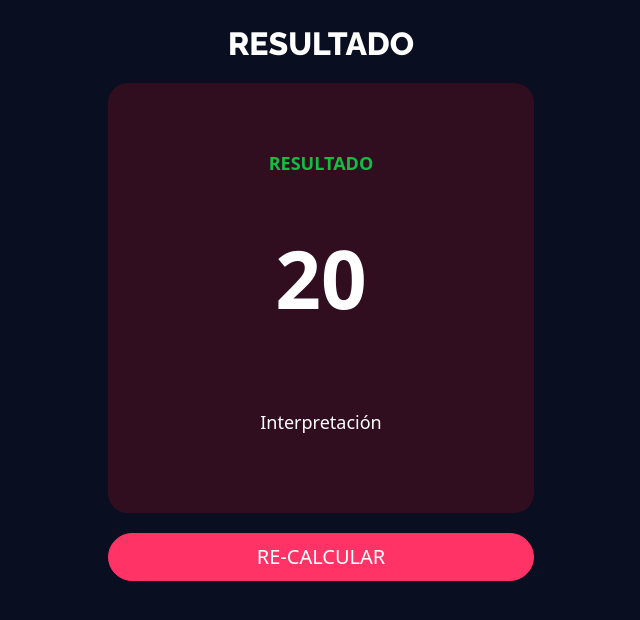
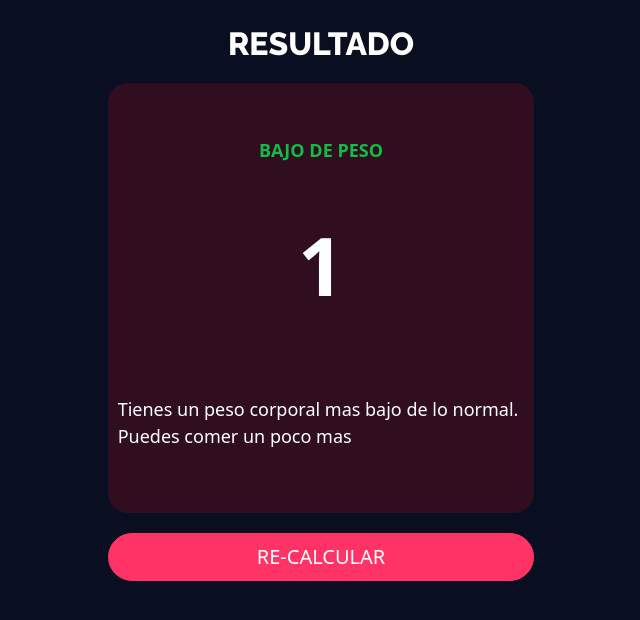
Before and after one commit to Daniel151505/Aplicacion-Calculadora-IMC, an Angular app in the folder Calculadora-IMC/: page /resultado/1 in a window 1280 px wide. Shown: the top 620 px of the page, without its empty margins (319-959 px from the left). Built offline with nearby package versions, Linux system fonts and the light colour scheme.

Commit message:
Usando Interpolación

```diff
--- a/Calculadora-IMC/src/app/components/resultado/resultado.component.html
+++ b/Calculadora-IMC/src/app/components/resultado/resultado.component.html
@@ -7,9 +7,9 @@
             <div class="col-lg-12">
                 <div class="fondoItem">
                     <div class="contenedor">
-                        <p class="resultado">Resultado</p>
-                        <p class="estiloNumero">20</p>
-                        <p class="interpretacion">Interpretación</p>
+                        <p class="resultado"> {{resultado}} </p>
+                        <p class="estiloNumero"> {{bmi}} </p>
+                        <p class="interpretacion"> {{interpretacion}} </p>
                     </div>
                 </div>
             </div>
```
